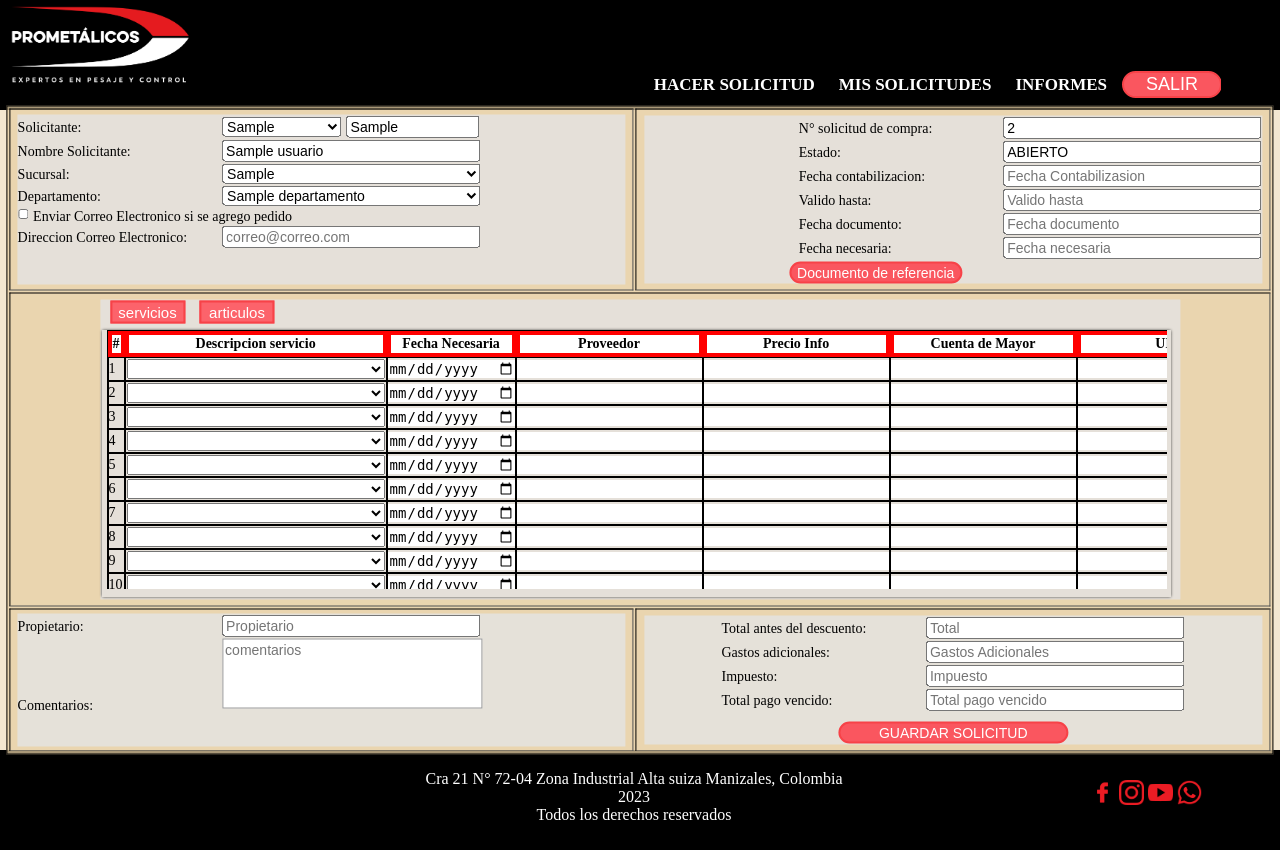
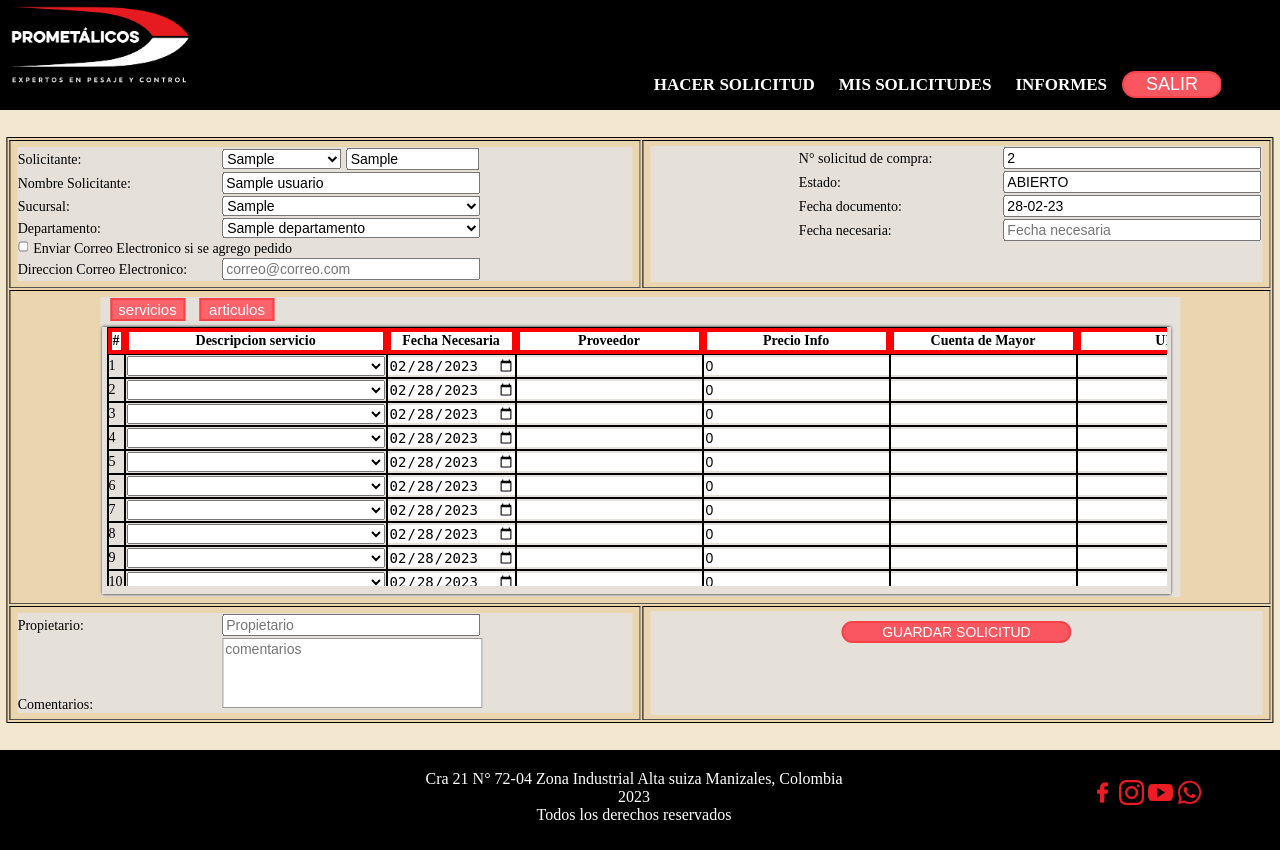
Before and after one commit to bgarciau/SAPrometalicos, a PHP site: page /views/hacerSolicitud in a window 1280 px wide. Run offline with PHP 8.4, Linux system fonts and the light colour scheme; the visitor is signed in with stand-in values (Sample User, id 1); tables that the repository leaves empty or names only in its code hold one stand-in row (values such as "Sample post").

Commit message:
version-0.0.1 28/2/2023
Se agregan los campos requeridos, hace falta agregar las tablas para estos campos y terminar la opcion para enviar al SAP desde el administrador

```diff
--- a/index.php
+++ b/index.php
@@ -36,7 +36,7 @@
                 </div>
                 <div class="texto">
                     <p style="color: white">Cra 21 N° 72-04 Zona Industrial Alta suiza Manizales, Colombia<br>
-                    2023 <br>
+                    20<?php echo date("y")?> <br>
                     Todos los derechos reservados</p>
                 </div>
             </div>
--- a/php/footer.php
+++ b/php/footer.php
@@ -9,7 +9,7 @@
         </div>
         <div class="texto">
             <p style="color: white">Cra 21 N° 72-04 Zona Industrial Alta suiza Manizales, Colombia<br>
-            2023 <br>
+            20<?php echo date("y")?> <br>
             Todos los derechos reservados</p>
         </div>
     </div>
--- a/php/header.php
+++ b/php/header.php
@@ -1,7 +1,7 @@
 <header>
     <link rel="stylesheet" href="../css/hfstyle.css">
     <div class="wrapper">
-        <a href="hacerSolicitud" class="logo"><img src="../images/logo.png" alt="logo" height="90px" width="auto"></a>
+        <a class="logo"><img src="../images/logo.png" alt="logo" height="90px" width="auto"></a>
         <nav>
             <?php
                 include("../php/conexion.php");
--- a/views/agregarServicio.php
+++ b/views/agregarServicio.php
@@ -46,7 +46,7 @@ use function PHPSTORM_META\sql_injection_subst;
         <form action="<?php echo $_SERVER['PHP_SELF'];?>" method="post">
         <h2>AGREGAR SERVICIO</h2>
                 <label for="descripcionServicio">Descripcion servicio:</label>
-                <input class="inputA" type="text" name="descripcionServicio" placeholder="Descripcion del servicio"><br>
+                <input class="inputA" type="text" name="descripcionServicio" placeholder="Descripcion del servicio" required><br>
                 <br>
                 <!-- <input class="inputA" type="text" id="TipoUsuario" name="tipoUsuario" placeholder="Tipo usuario"><br> -->
                 <a><input class="btn_env" type="submit" value="CREAR SERVICIO" name="crearS"></a>
--- a/views/hacerSolicitud.php
+++ b/views/hacerSolicitud.php
@@ -28,32 +28,55 @@
 
             }
             else{
+                $codSol=$_POST["numSol"];
+                $codArse[$j]=$_POST["cod_arse$j"];
+                $fechaNec[$j]=$_POST["fecha_Nec$j"];
+                $proveedor[$j]=$_POST["proveedor$j"];
+                $precioInfo[$j]=$_POST["precio_inf$j"];
+                $cuentaMayor[$j]=$_POST["cuentaMayor$j"];
+                $uen[$j]=$_POST["uen$j"];
+                $linea[$j]=$_POST["lineas$j"];
+                $sublinea[$j]=$_POST["sublineas$j"];
+                $proyecto[$j]=$_POST["proyecto$j"];
+                $porDesc[$j]=$_POST["por_dec$j"];
+                $indImp[$j]=$_POST["ind_imp$j"];
+                $total[$j]=$_POST["total_ml$j"];
                 $cantidad++;
-                $codSol=$_POST["numSol"];
-                $codArse=$_POST["cod_arse$j"];
-                $fechaNec=$_POST["fecha_Nec$j"];
-                $proveedor=$_POST["proveedor$j"];
-                $precioInfo=$_POST["precio_inf$j"];
-                $cuentaMayor=$_POST["cuentaMayor$j"];
-                $uen=$_POST["uen$j"];
-                $linea=$_POST["lineas$j"];
-                $sublinea=$_POST["sublineas$j"];
-                $proyecto=$_POST["proyecto$j"];
-                $porDesc=$_POST["por_dec$j"];
-                $indImp=$_POST["ind_imp$j"];
-                $total=$_POST["total_ml$j"];
 
-                $sql="INSERT INTO list_arse (fk_num_sol,fk_cod_arse,fecha_nec,fk_prov,precio_info,cuenta_mayor,uen,linea,sublinea,proyecto,por_desc,ind_imp,total_ml)
-                VALUES(:_numSol,:_codArse,:_fechaNec,:_proveedor,:_precioInfo,:_cuentaMayor,:_uen,:_linea,:_sublinea,:_proyecto,:_porDesc,:_indImp,:_total)";
+                if($cuentaMayor[$j]=="" || $uen[$j]=="" || $linea[$j]=="" || $sublinea[$j]=="" || $proyecto[$j]=="" || $indImp[$j]==""){
+                    echo '<script>alert("Error al enviar su solicitud, verifique los campos obligatorios\nLos unicos que no son obligatorios con el proveedor y el precio info");</script>';
+                    $cantidad=-50;
+                    while($j<=20){
+                        if($cod_arse==0){
 
-                $serv=$base->prepare($sql);
+                        }else{
+                        $codArse[$j]=$_POST["cod_arse$j"];
+                        $fechaNec[$j]=$_POST["fecha_Nec$j"];
+                        $proveedor[$j]=$_POST["proveedor$j"];
+                        $precioInfo[$j]=$_POST["precio_inf$j"];
+                        $cuentaMayor[$j]=$_POST["cuentaMayor$j"];
+                        $uen[$j]=$_POST["uen$j"];
+                        $linea[$j]=$_POST["lineas$j"];
+                        $sublinea[$j]=$_POST["sublineas$j"];
+                        $proyecto[$j]=$_POST["proyecto$j"];
+                        $porDesc[$j]=$_POST["por_dec$j"];
+                        $indImp[$j]=$_POST["ind_imp$j"];
+                        $total[$j]=$_POST["total_ml$j"];
+                        }
+                        $j++;
+                    }
+                }else{
+                        $sql="INSERT INTO list_arse (fk_num_sol,fk_cod_arse,fecha_nec,fk_prov,precio_info,cuenta_mayor,uen,linea,sublinea,proyecto,por_desc,ind_imp,total_ml)
+                        VALUES(:_numSol,:_codArse,:_fechaNec,:_proveedor,:_precioInfo,:_cuentaMayor,:_uen,:_linea,:_sublinea,:_proyecto,:_porDesc,:_indImp,:_total)";
 
-                $serv->execute(array(":_numSol"=>$codSol,":_codArse"=>$codArse,":_fechaNec"=>$fechaNec,":_proveedor"=>$proveedor,":_precioInfo"=>$precioInfo,":_cuentaMayor"=>$cuentaMayor,":_uen"=>$uen,":_linea"=>$linea,":_sublinea"=>$sublinea,":_proyecto"=>$proyecto,":_porDesc"=>$porDesc,":_indImp"=>$indImp,":_total"=>$total));
+                        $serv=$base->prepare($sql);
 
+                        $serv->execute(array(":_numSol"=>$codSol,":_codArse"=>$codArse[$j],":_fechaNec"=>$fechaNec[$j],":_proveedor"=>$proveedor[$j],":_precioInfo"=>$precioInfo[$j],":_cuentaMayor"=>$cuentaMayor[$j],":_uen"=>$uen[$j],":_linea"=>$linea[$j],":_sublinea"=>$sublinea[$j],":_proyecto"=>$proyecto[$j],":_porDesc"=>$porDesc[$j],":_indImp"=>$indImp[$j],":_total"=>$total[$j]));
+                }
             }
             $j++;
         }
-            if($cantidad>0){
+            if($cantidad>0 ){
                 $codSol=$_POST["numSol"];
                 $estado=$_POST["estado"];
                 $nomSol=$_POST["nomSol"];
@@ -72,6 +95,7 @@
                 $solicitud->execute(array(":_codSol"=>$codSol,":_estado"=>$estado,":_nomSol"=>$nomSol,":_sucursal"=>$sucursal,":_correoElectronico"=>$correoElectronico,":_propietario"=>$propietario,":_comentarios"=>$comentarios,":_codUsr"=>$codUsr,":_departamento"=>$departamento,":_tipo"=>$tipo,":_cantidad"=>$cantidad));
                 header("location:misSolicitudes.php");
             }
+
 
     }
 
@@ -105,10 +129,10 @@
                                         <option value="Empleado">Empleado</option>
                                     </select>
                                     <input type="text" id="Solicitante" name="rolSol"
-                                        value="<?php echo $duser->rol_usr ?>"><br>
+                                        value="<?php echo $duser->rol_usr ?>" required><br>
                                     <label for="NombreSolicitante">Nombre Solicitante:</label>
                                     <input type="text" name="nomSol"
-                                        value="<?php echo $duser->nom_usr ?>"><br>
+                                        value="<?php echo $duser->nom_usr ?>" required><br>
                                     <label for="Sucursal">Sucursal:</label>
                                     <select name="sucursal">
                                         <option value="<?php echo $duser->sucursal ?>"><?php echo $duser->sucursal ?></option>
@@ -154,18 +178,17 @@
                             <input type="text"name="numSol" value="<?php echo $num ?>" readonly><br>
                             <label for="Estado">Estado:</label>
                             <input type="text" name="estado" value="ABIERTO" readonly><br>
-                            <label for="FechaContabilizacion">Fecha contabilizacion:</label>
+                            <!-- <label for="FechaContabilizacion">Fecha contabilizacion:</label>
                             <input type="text" name="fechaContabilizacion"
                                 placeholder="Fecha Contabilizasion"><br>
                             <label for="ValidoHasta">Valido hasta:</label>
-                            <input type="text" name="validoHasta" placeholder="Valido hasta"><br>
+                            <input type="text" name="validoHasta" placeholder="Valido hasta"><br> -->
                             <label for="FechaContabilizacion">Fecha documento:</label>
                             <input type="text" name="fechaDocumento"
-                                placeholder="Fecha documento"><br>
+                                value="<?php echo date("d-m-y")?>"><br>
                             <label for="FechaContabilizacion">Fecha necesaria:</label>
                             <input type="text" name="fechaNecesaria"
                                 placeholder="Fecha necesaria"><br>
-                            <button class="btn_doc">Documento de referencia</button>
                         </div>
                     </td>
                 </tr>
@@ -202,8 +225,8 @@
                                                     <td>
                                                         <?php echo $i ?>
                                                     </td>
-                                                    <td><select name="cod_arse<?php echo $i ?>" id="cod_arse" required>
-                                                            <option value=0></option>
+                                                    <td><select name="cod_arse<?php echo $i ?>" id="cod_arse" >
+                                                            <option value="<?php if(isset($codArse[$i])){ echo $codArse[$i];}else{echo 0;}?>"><?php if(isset($codArse[$i])){ if ($codArse[$i]!=0){echo $codArse[$i]." | ";}}?></option>
                                                             <option value="" disabled>cod | descripcion servicio</option>
                                                             <?php
                                                             $servicios = $base->query("SELECT * FROM arse WHERE tipo_arse='servicio'")->fetchAll(PDO::FETCH_OBJ);
@@ -217,27 +240,27 @@
                                                         </select>
 
                                                     </td>
-                                                    <td><input class="inputTabla" type="date" name="fecha_Nec<?php echo $i ?>"
+                                                    <td><input class="inputTabla" type="date" value="<?php if(isset($fechaNec[$i])){ echo $fechaNec[$i];}else{echo date("Y-m-d");}?>" name="fecha_Nec<?php echo $i ?>"
                                                             ></td>
-                                                    <td><input id="seleccion" class="inputTabla" type="search" name="proveedor<?php echo $i ?>"
+                                                    <td><input id="seleccion" class="inputTabla"  type="search" name="proveedor<?php echo $i ?>"
                                                             placeholder=""></td>
-                                                    <td><input class="inputTabla" type="search"
+                                                    <td><input class="inputTabla" type="number" value=0
                                                             name="precio_inf<?php echo $i ?>"></td>
                                                     <td><input class="inputTabla" type="search"
-                                                            name="cuentaMayor<?php echo $i ?>" v></td>
-                                                    <td><input class="inputTabla" type="search" name="uen<?php echo $i ?>"
+                                                            name="cuentaMayor<?php echo $i ?>" value="<?php if(isset($cuentaMayor[$i])){ echo $cuentaMayor[$i];}else{echo "";}?>"></td>
+                                                    <td><input class="inputTabla" type="search" value="<?php if(isset($uen[$i])){ echo $uen[$i];}else{echo "";}?>" name="uen<?php echo $i ?>"
                                                 ></td>
-                                                    <td><input class="inputTabla" type="search" name="lineas<?php echo $i ?>"
+                                                    <td><input class="inputTabla" type="search" value="<?php if(isset($linea[$i])){ echo $linea[$i];}else{echo "";}?>" name="lineas<?php echo $i ?>"
                                                             ></td>
-                                                    <td><input class="inputTabla" type="search" name="sublineas<?php echo $i ?>"
+                                                    <td><input class="inputTabla" type="search" value="<?php if(isset($sublinea[$i])){ echo $sublinea[$i];}else{echo "";}?>" name="sublineas<?php echo $i ?>"
                                                             ></td>
-                                                    <td><input class="inputTabla" type="search" name="proyecto<?php echo $i ?>"
+                                                    <td><input class="inputTabla" type="search" value="<?php if(isset($proyecto[$i])){ echo $proyecto[$i];}else{echo "";}?>" name="proyecto<?php echo $i ?>"
                                                             ></td>
-                                                    <td><input class="inputTabla" type="search" name="por_dec<?php echo $i ?>"
+                                                    <td><input class="inputTabla" type="number" value=0 name="por_dec<?php echo $i ?>"
                                                             ></td>
-                                                    <td><input class="inputTabla" type="search" name="ind_imp<?php echo $i ?>"
+                                                    <td><input class="inputTabla" type="search" value="<?php if(isset($indImp[$i])){ echo $indImp[$i];}else{echo "";}?>" name="ind_imp<?php echo $i ?>"
                                                             ></td>
-                                                    <td><input class="inputTabla" type="search" name="total_ml<?php echo $i ?>"
+                                                    <td><input class="inputTabla" type="search" value="" name="total_ml<?php echo $i ?>"
                                                             ></td>
                                                 </tr>
                                                 <?php
@@ -262,7 +285,7 @@
                     </td>
                     <td colspan="6">
                         <div id="div__enviar">
-                            <label for="TotalAntesDescuento">Total antes del descuento:</label>
+                            <!-- <label for="TotalAntesDescuento">Total antes del descuento:</label>
                             <input type="text" name="TotalAntesDescuento"
                                 placeholder="Total"><br>
                             <label for="GastosAdicionales">Gastos adicionales:</label>
@@ -272,7 +295,7 @@
                             <input type="text" name="Impuesto" placeholder="Impuesto"><br>
                             <label for="TotalPagoVencido">Total pago vencido:</label>
                             <input type="text" name="TotalPagoVencido"
-                                placeholder="Total pago vencido"><br>
+                                placeholder="Total pago vencido"><br> -->
                                 <a><input class="btn_env" type="submit" value="GUARDAR SOLICITUD" name="guardarS"></a>
                             <!-- <button class="btn_env">ENVIAR SOLICITUD</button> -->
 
--- a/views/misSolicitudes.php
+++ b/views/misSolicitudes.php
@@ -46,6 +46,7 @@
                         <!-- tabla servicios -->
                         <div class="table_wrapperS">
                             <input class="inputBuscar" type="search" name="" value="BUSCAR">
+                            <h4>Servicios</h4>
                             <table id="tabla__solicitudes">
                                 <thead>
                                     <th>N° Sol</th>
@@ -106,6 +107,7 @@
                             <!-- tabla articulos -->
                             <div class="table_wrapperS">
                                 <input class="inputBuscar" type="search" name="" value="BUSCAR">
+                                <h4>Articulos</h4>
                                 <table id="tabla__solicitudes">
                                     <thead>
                                         <th>N° Sol</th>
```
Also changed, not shown: views/hacerSolicitudArt.php (+43 -20 lines), views/solicitudesUsuario.php (+6 -4 lines).
